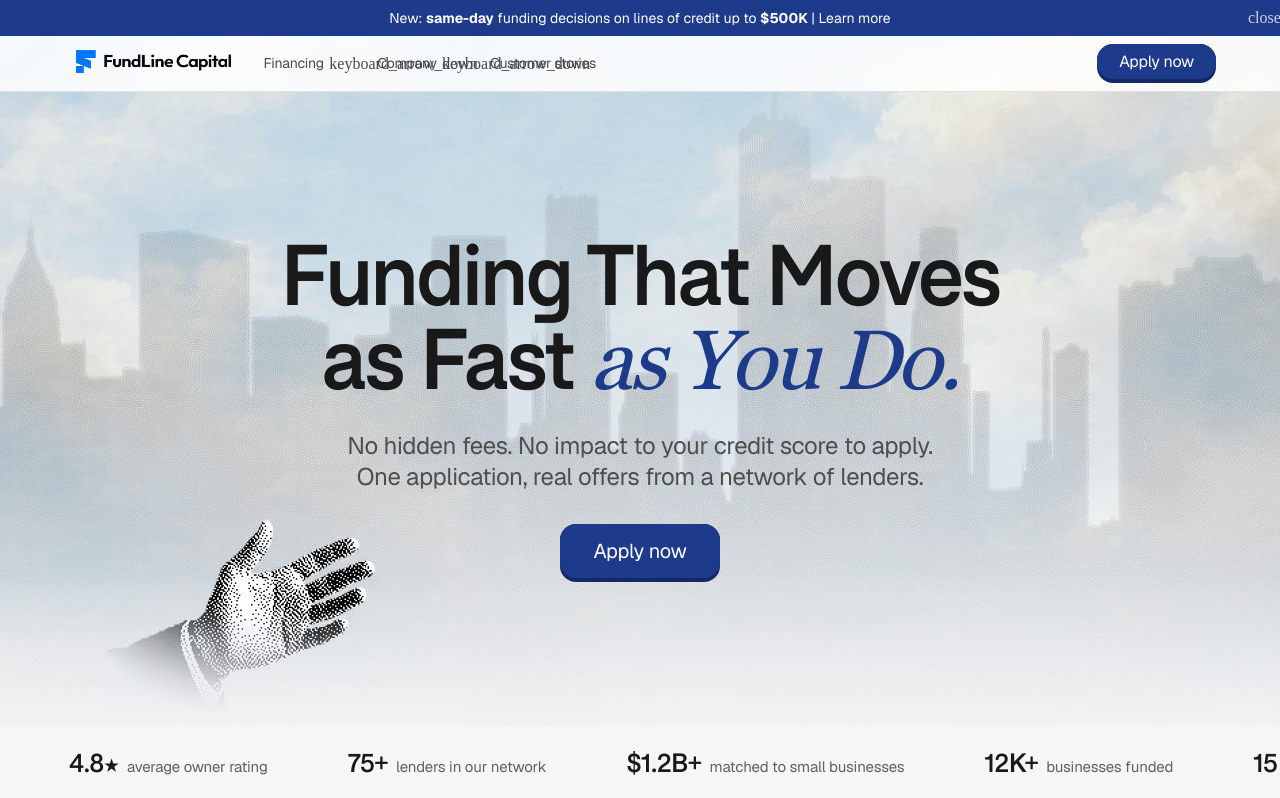
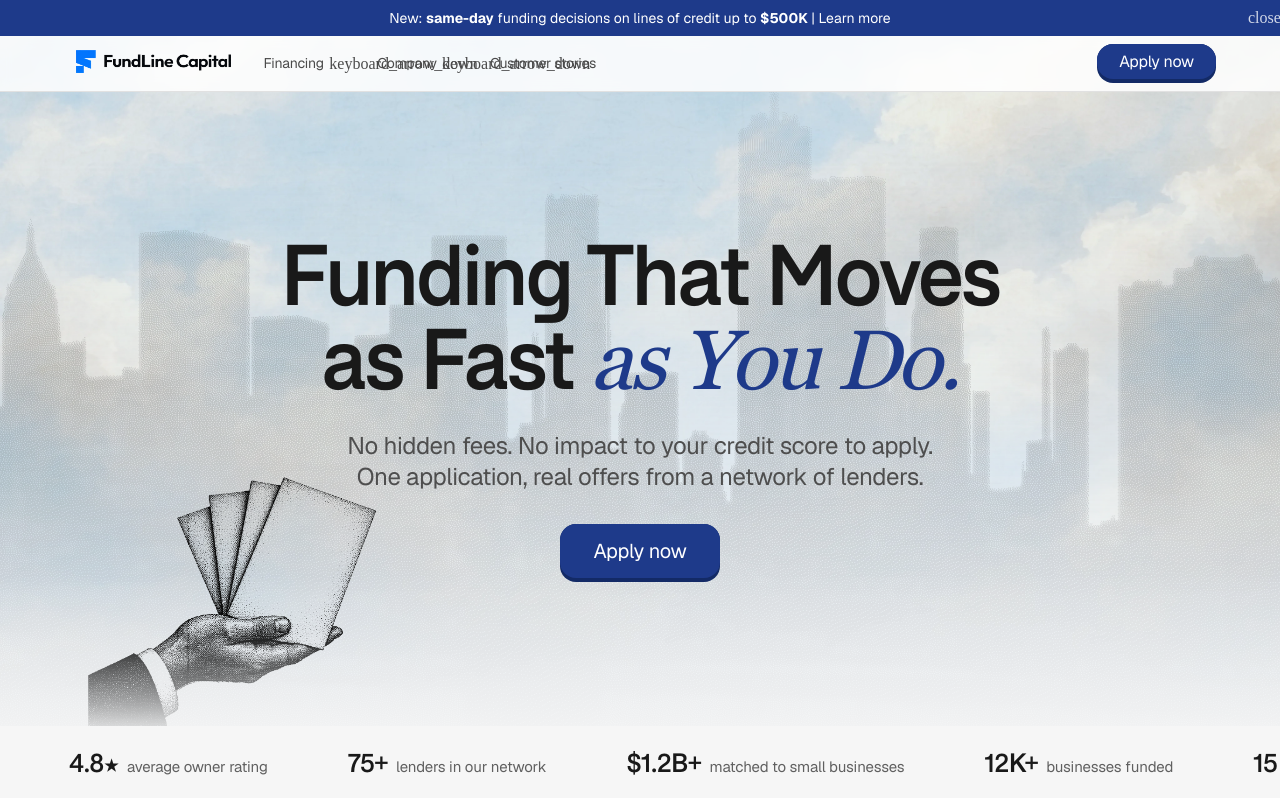
Before and after one commit to kellyjosephbusiness/obsidian, a Next.js app: page / in a window 1280 px wide. Shown: the top 798 px of the page. Built offline with nearby package versions, Linux system fonts and the light colour scheme; a web font is replaced by a local one.

Commit message:
Wire the hero hand with offers; nav badge to 12px
Co-Authored-By: Claude Fable 5.1 <noreply@anthropic.com>

```diff
--- a/src/components/sites/corgi-insure-a0f7893c/root-8a5edab2/DesktopNavMenu.tsx
+++ b/src/components/sites/corgi-insure-a0f7893c/root-8a5edab2/DesktopNavMenu.tsx
@@ -115,7 +115,7 @@ function ItemContent({ item }: { item: NavMenuItem }) {
       <MaterialIcon name={item.icon} size={16} className="shrink-0 text-[#4a4a4a]" />
       <span className="flex-1 text-[14px] leading-[1.2] tracking-[-0.21px] text-[#4a4a4a]">{item.label}</span>
       {item.badge && (
-        <span className="rounded-[4px] bg-[#dde4f6] px-2 py-1 text-[8px] font-medium text-[#1e3a8a]">
+        <span className="rounded-[4px] bg-[#dde4f6] px-2 py-1 text-[12px] font-medium text-[#1e3a8a]">
           {item.badge}
         </span>
       )}
--- a/src/components/sites/corgi-insure-a0f7893c/root-8a5edab2/HeroSection.tsx
+++ b/src/components/sites/corgi-insure-a0f7893c/root-8a5edab2/HeroSection.tsx
@@ -6,7 +6,7 @@ import { PressableButton } from "@/components/sites/corgi-insure-a0f7893c/shared
 import { ASSETS, HERO_TICKER, HERO } from "./data";
 
 const SKY_BG = `${ASSETS}/images/hero/cloud-sky-bg.webp`;
-const HAND_SRC = `${ASSETS}/images/hero/hand-with-gradient.avif`;
+const HAND_SRC = `${ASSETS}/images/hero/hand-with-offers.png`;
 const SKYLINE_SRC = `${ASSETS}/images/hero/nyc-skyline-dither.png`;
 
 /** The site renders each hero illustration as three vertical clip-path thirds of one image. */
@@ -33,7 +33,7 @@ function SlicedImage({ src, alt }: SlicedImageProps) {
           key={clipPath}
           alt={i === 0 ? alt : ""}
           src={src}
-          className="absolute inset-0 h-full w-full max-w-none object-cover"
+          className="absolute inset-0 h-full w-full max-w-none object-contain"
           style={{ clipPath }}
         />
       ))}
@@ -94,7 +94,7 @@ export function HeroSection() {
             </PressableButton>
 
             {/* Hand (decorative dithered illustration) */}
-            <div aria-hidden className="pointer-events-none absolute bottom-[-40px] left-[-72px] h-[160px] w-[212px] -rotate-[18deg] [mask-image:linear-gradient(to_bottom,black_45%,transparent_88%)] sm:bottom-[-24px] sm:left-[-64px] sm:h-[180px] sm:w-[238px] md:bottom-[-16px] md:left-[-56px] md:h-[241px] md:w-[318px] md:rotate-0">
+            <div aria-hidden className="pointer-events-none absolute bottom-[-56px] left-[-40px] h-[200px] w-[200px] [mask-image:linear-gradient(to_bottom,black_55%,transparent_92%)] sm:bottom-[-40px] sm:left-[-48px] sm:h-[230px] sm:w-[230px] md:bottom-[-36px] md:left-[-72px] md:h-[300px] md:w-[300px]">
               <div aria-hidden className="absolute inset-0">
                 <SlicedImage src={HAND_SRC} alt="" />
               </div>
```
